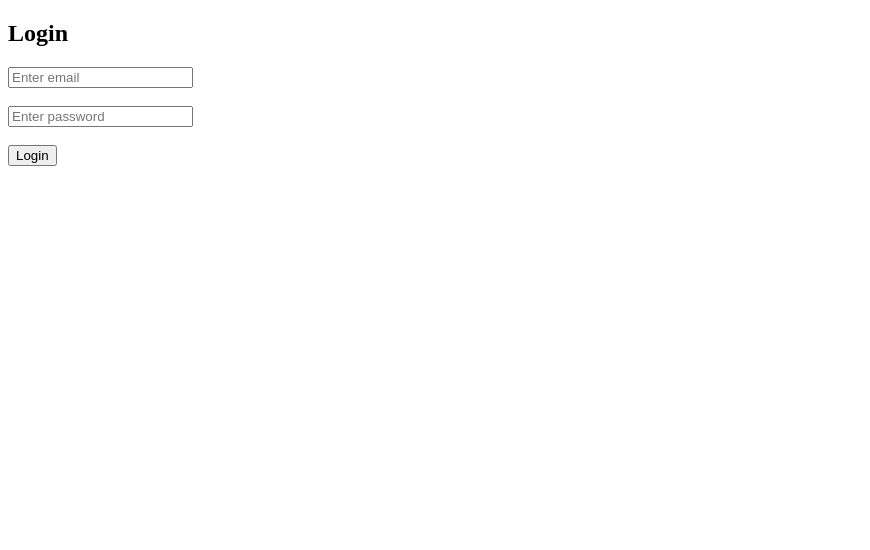
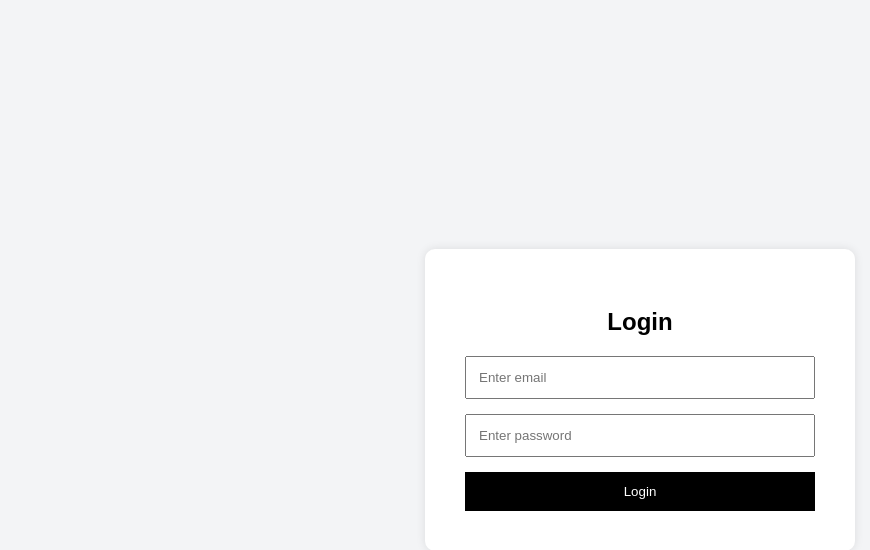
Before and after one commit to ShashwatGargs/E-Commerce-Backend-API-with-SpringBoot, a React (Vite) app in the folder ecommerce-frontend/: page / in a window 1280 px wide. Shown: the top 550 px of the page, without its empty margins (0-870 px from the left). Built offline with nearby package versions, Linux system fonts and the light colour scheme.

Commit message:
Implemented standard CSS and debugged login error

```diff
--- a/ecommerce-frontend/src/components/Navbar.jsx
+++ b/ecommerce-frontend/src/components/Navbar.jsx
@@ -1,4 +1,5 @@
 import {useNavigate} from "react-router-dom"
+import "../style/Navbar.css";
 
 function Navbar() {
 
@@ -13,25 +14,37 @@ function Navbar() {
 
 	return (
 
-		<div>
+		<div className="navbar">
 
-			<button onClick={
+			<div className="navbar-title">
+				E-Commerce
+			</div>
+
+			<div className="navbar-buttons">
+
+				<button className="navbar-button"
+
+					onClick={
 						() => navigate("/products")
 				}>
 					Products
 				</button>
-			<button onClick={
+
+				<button className="navbar-button"
+
+					onClick={
 						() => navigate("/cart")
 				}>
 					Cart
 				</button>
 
-			<button onClick={handleLogout}>
+				<button className="navbar-button"
+
+					onClick={handleLogout}>
 					Logout
 				</button>
 
-
-			<hr/>
+			</div>
 
 		</div>
 	)
--- /dev/null
+++ b/ecommerce-frontend/src/index.css
@@ -0,0 +1,5 @@
+body {
+    margin: 0;
+    font-family: Arial, sans-serif;
+    background-color: #f3f4f6;
+}
--- a/ecommerce-frontend/src/main.jsx
+++ b/ecommerce-frontend/src/main.jsx
@@ -1,6 +1,7 @@
 import React from 'react'
 import ReactDOM from 'react-dom/client'
 import App from './App'
+import './index.css'
 
 ReactDOM.createRoot(document.getElementById('root')).render(
   <React.StrictMode>
--- a/ecommerce-frontend/src/pages/CartPage.jsx
+++ b/ecommerce-frontend/src/pages/CartPage.jsx
@@ -1,6 +1,7 @@
 import {useEffect, useState} from "react"
 
 import Navbar from "../components/Navbar"
+import "../style/CartPage.css"
 
 function CartPage() {
 
@@ -86,20 +87,31 @@ function CartPage() {
 
 			<Navbar/>
 
-			<h2>Cart</h2>
+			<div className="cart-container">
 
-			<button onClick={placeOrder}>
+				<h2 className="cart-title">
+					Cart
+				</h2>
+
+				<button onClick={placeOrder}
+
+					className="place-order-button">
 					Place Order
 				</button>
 
-			<hr/> {
+				<div className="cart-grid">
+
+					{
 					cartItems.map((item) => (
 
 						<div key={
 								item.id
-				}>
+							}
 
-					<h3> {
+							className="cart-card">
+
+							<h3 className="cart-product-name">
+								{
 								item.product.name
 							} </h3>
 
@@ -108,22 +120,28 @@ function CartPage() {
 								item.quantity
 							} </p>
 
-					<p>
-						Price:
+							<p className="
+									                                    cart-product-price
+									                                ">
 								₹ {
 								item.product.price
 							} </p>
 
-					<button onClick={
+							<button className="remove-button"
+
+								onClick={
 									() => removeFromCart(item.id)
 							}>
 								Remove
 							</button>
-					<hr/>
 
 						</div>
 					))
 				} </div>
+
+			</div>
+
+		</div>
 	)
 }
 
--- a/ecommerce-frontend/src/pages/LoginPage.jsx
+++ b/ecommerce-frontend/src/pages/LoginPage.jsx
@@ -1,6 +1,8 @@
-import { useState } from "react"
+import {useState} from "react"
 
-import { useNavigate } from "react-router-dom"
+
+import {useNavigate} from "react-router-dom"
+import "../style/LoginPage.css"
 
 function LoginPage() {
 
@@ -10,34 +12,45 @@ function LoginPage() {
 
 	const [password, setPassword] = useState("")
 
+	const [error, setError] = useState("")
+
 	const handleLogin = async (e) => {
 
 		e.preventDefault()
 
 		try {
 
-            const response = await fetch(
-                "http://localhost:8080/auth/login",
-                {
+			if (!email || !password) {
+
+				setError("All fields are required")
+
+				return
+
+			}
+			setError("")
+
+			const response = await fetch("http://localhost:8080/auth/login", {
 				method: "POST",
 
 				headers: {
 					"Content-Type": "application/json"
 				},
 
-                    body: JSON.stringify({
-                        email,
-                        password
+				body: JSON.stringify(
+					{email, password}
+				)
 			})
-                }
-            )
 
 			const data = await response.text()
 
-            localStorage.setItem(
-                "token",
-                data
-            )
+			if (data === "Invalid email" || data === "Invalid password") {
+
+				setError(data)
+
+				return
+			}
+
+			localStorage.setItem("token", data)
 
 			navigate("/products")
 
@@ -49,43 +62,41 @@ function LoginPage() {
 
 	return (
 
-        <div>
+		<div className="login-container">
 
-            <h2>Login</h2>
+			<form onSubmit={handleLogin}
+				className="login-form">
 
-            <form onSubmit={handleLogin}>
+				<h2 className="login-title">
+					Login
+				</h2>
 
-                <div>
+				<input type="email" placeholder="Enter email"
 
-                    <input
-                        type="email"
-                        placeholder="Enter email"
 					value={email}
-                        onChange={(e) =>
-                            setEmail(e.target.value)
+
+					onChange={
+						(e) => setEmail(e.target.value)
 					}
-                    />
 
-                </div>
+					className="login-input"/>
 
-                <br />
+				<input type="password" placeholder="Enter password"
 
-                <div>
+					value={password}
 
-                    <input
-                        type="password"
-                        placeholder="Enter password"
-                        value={password}
-                        onChange={(e) =>
-                            setPassword(e.target.value)
+					onChange={
+						(e) => setPassword(e.target.value)
 					}
-                    />
 
-                </div>
+					className="login-input"/>
 
-                <br />
+                     {
+				error && <p className="login-error">
+					{error} </p>
+			}
 
-                <button type="submit">
+				<button type="submit" className="login-button">
 					Login
 				</button>
 
--- a/ecommerce-frontend/src/pages/ProductsPage.jsx
+++ b/ecommerce-frontend/src/pages/ProductsPage.jsx
@@ -1,5 +1,6 @@
 import {useEffect, useState} from "react"
 import Navbar from "../components/Navbar"
+import "../style/ProductsPage.css"
 function ProductsPage() {
 
 	const [products, setProducts] = useState([])
@@ -64,41 +65,56 @@ function ProductsPage() {
 	return (
 
 		<div>
+
 			<Navbar/>
 
-			<h2>Products</h2>
+			<div className="products-container">
+
+				<h2 className="products-title">
+					Products
+				</h2>
+
+				<div className="products-grid">
 
 					{
 					products.map((product) => (
 
 						<div key={
 								product.id
-				}>
+							}
 
-					<h3>{
+							className="product-card">
+
+							<h3 className="product-name">
+								{
 								product.name
-					}</h3>
+							} </h3>
 
-					<p> {
+							<p className="product-description">
+								{
 								product.description
 							} </p>
 
-					<p>
+							<p className="product-price">
 								₹ {
 								product.price
 							} </p>
 
-					<button onClick={
+							<button className="product-button"
+
+								onClick={
 									() => addToCart(product.id)
 							}>
 								Add To Cart
 							</button>
 
-					<hr/>
-
 						</div>
 					))
 				} </div>
+
+			</div>
+
+		</div>
 	)
 }
 
--- /dev/null
+++ b/ecommerce-frontend/src/style/CartPage.css
@@ -0,0 +1,76 @@
+.cart-container {
+    padding: 30px;
+}
+
+.cart-title {
+    margin-bottom: 20px;
+}
+
+.place-order-button {
+    padding: 12px 20px;
+
+    border: none;
+
+    background-color: green;
+
+    color: white;
+
+    cursor: pointer;
+
+    border-radius: 5px;
+
+    margin-bottom: 30px;
+}
+
+.place-order-button:hover {
+    background-color: darkgreen;
+}
+
+.cart-grid {
+    display: grid;
+
+    grid-template-columns:
+        repeat(auto-fit, minmax(250px, 1fr));
+
+    gap: 20px;
+}
+
+.cart-card {
+    background-color: white;
+
+    padding: 20px;
+
+    border-radius: 10px;
+
+    box-shadow:
+        0 0 10px rgba(0,0,0,0.1);
+}
+
+.cart-product-name {
+    margin-bottom: 10px;
+}
+
+.cart-product-price {
+    font-weight: bold;
+    margin-bottom: 10px;
+}
+
+.remove-button {
+    width: 100%;
+
+    padding: 10px;
+
+    border: none;
+
+    background-color: crimson;
+
+    color: white;
+
+    cursor: pointer;
+
+    border-radius: 5px;
+}
+
+.remove-button:hover {
+    background-color: darkred;
+}
--- /dev/null
+++ b/ecommerce-frontend/src/style/LoginPage.css
@@ -0,0 +1,44 @@
+.login-container {
+    height: 100vh;
+    display: flex;
+    justify-content: center;
+    align-items: center;
+}
+
+.login-form {
+    background-color: white;
+    padding: 40px;
+    border-radius: 10px;
+    width: 350px;
+    box-shadow: 0 0 10px rgba(0,0,0,0.1);
+}
+
+.login-title {
+    text-align: center;
+    margin-bottom: 20px;
+}
+
+.login-input {
+    width: 100%;
+    padding: 12px;
+    margin-bottom: 15px;
+    box-sizing: border-box;
+}
+
+.login-button {
+    width: 100%;
+    padding: 12px;
+    border: none;
+    background-color: black;
+    color: white;
+    cursor: pointer;
+}
+
+.login-button:hover {
+    background-color: #333;
+}
+.login-error {
+    color: red;
+    margin-bottom: 15px;
+    text-align: center;
+}
--- /dev/null
+++ b/ecommerce-frontend/src/style/Navbar.css
@@ -0,0 +1,31 @@
+.navbar {
+    background-color: black;
+    padding: 15px 30px;
+
+    display: flex;
+    justify-content: space-between;
+    align-items: center;
+}
+
+.navbar-title {
+    color: white;
+    font-size: 24px;
+    font-weight: bold;
+}
+
+.navbar-buttons {
+    display: flex;
+    gap: 10px;
+}
+
+.navbar-button {
+    padding: 10px 15px;
+    border: none;
+    background-color: white;
+    cursor: pointer;
+    border-radius: 5px;
+}
+
+.navbar-button:hover {
+    background-color: #ddd;
+}
--- /dev/null
+++ b/ecommerce-frontend/src/style/ProductsPage.css
@@ -0,0 +1,61 @@
+.products-container {
+    padding: 30px;
+}
+
+.products-title {
+    margin-bottom: 30px;
+}
+
+.products-grid {
+    display: grid;
+
+    grid-template-columns:
+        repeat(auto-fit, minmax(250px, 1fr));
+
+    gap: 20px;
+}
+
+.product-card {
+    background-color: white;
+
+    padding: 20px;
+
+    border-radius: 10px;
+
+    box-shadow:
+        0 0 10px rgba(0,0,0,0.1);
+}
+
+.product-name {
+    margin-bottom: 10px;
+}
+
+.product-description {
+    color: #555;
+    margin-bottom: 15px;
+}
+
+.product-price {
+    font-weight: bold;
+    margin-bottom: 15px;
+}
+
+.product-button {
+    width: 100%;
+
+    padding: 10px;
+
+    border: none;
+
+    background-color: black;
+
+    color: white;
+
+    cursor: pointer;
+
+    border-radius: 5px;
+}
+
+.product-button:hover {
+    background-color: #333;
+}
--- a/package.json
+++ b/package.json
@@ -1,5 +1,10 @@
 {
   "dependencies": {
     "react-router-dom": "^7.15.1"
+  },
+  "devDependencies": {
+    "autoprefixer": "^10.5.0",
+    "postcss": "^8.5.15",
+    "tailwindcss": "^4.3.0"
   }
 }
```
Also changed, not shown: 1 other file (tests, documents, lock files or other folders). Lines whose indentation alone changed are shown as unchanged.
